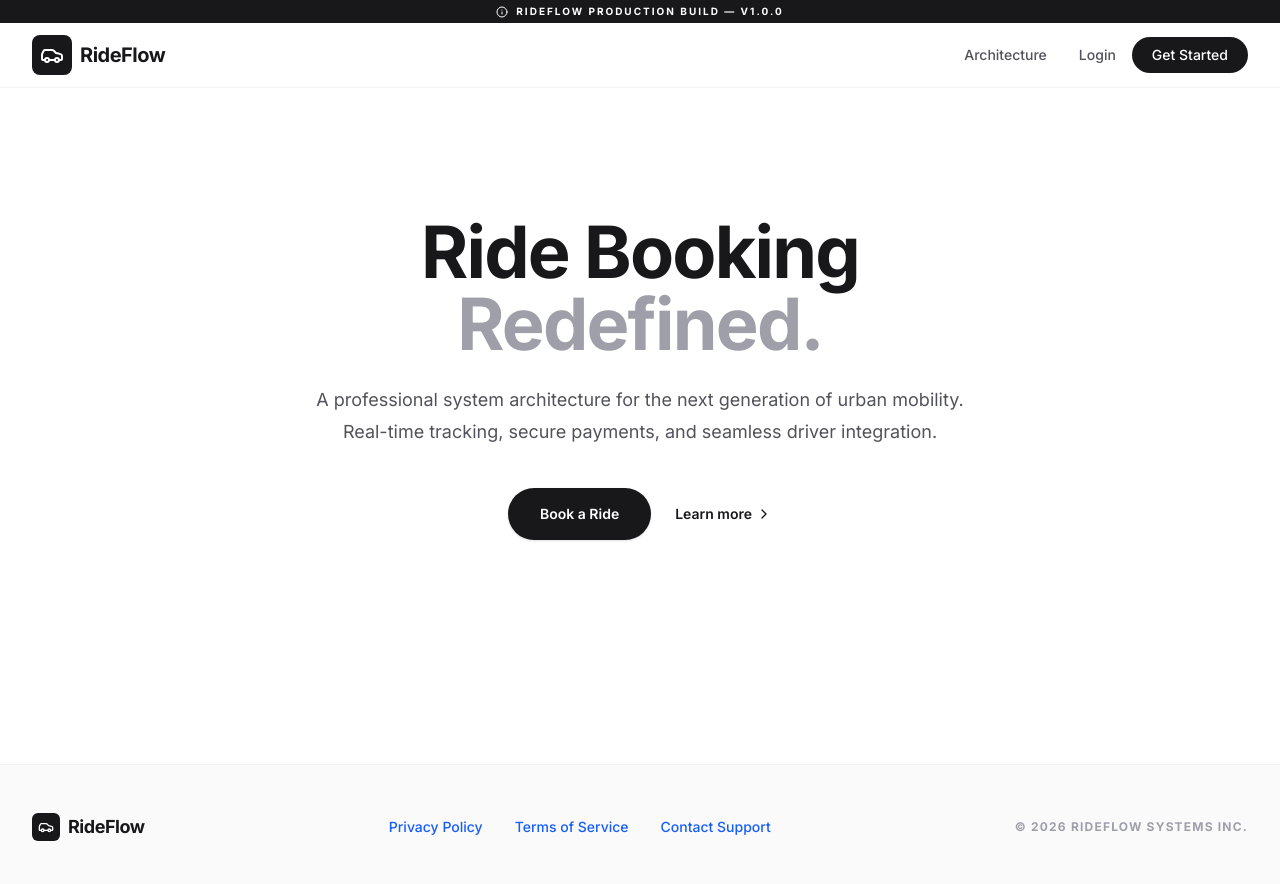
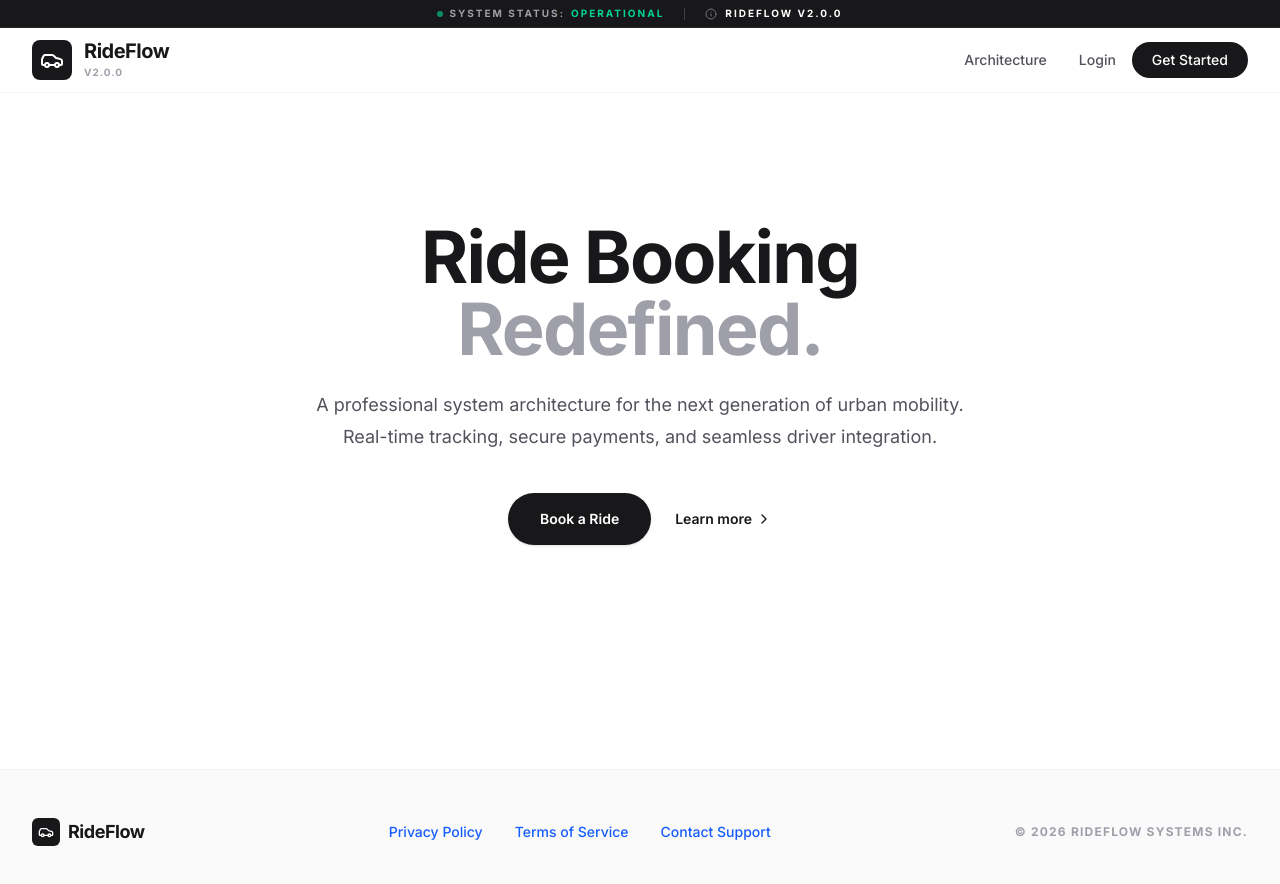
Before and after one commit to samruddhi161105/Rideflow, a React (Vite) app: page / in a window 1280 px wide. Shown: the top 884 px of the page. Built offline with nearby package versions, Linux system fonts and the light colour scheme.

Commit message:
feat: Enhance version banner with status and styling
Updates the version banner component to include real-time system status and improves visual styling with pulsing indicators and refined typography. Also updates the package.json version.

```diff
--- a/package.json
+++ b/package.json
@@ -1,7 +1,7 @@
 {
   "name": "react-example",
   "private": true,
-  "version": "1.0.0",
+  "version": "2.0.0",
   "type": "module",
   "scripts": {
     "dev": "tsx server.ts",
--- a/src/App.tsx
+++ b/src/App.tsx
@@ -47,9 +47,17 @@ interface Ride {
 // --- Components ---
 
 const VersionBanner = () => (
-  <div className="bg-zinc-900 text-white py-1 px-4 text-[10px] font-bold uppercase tracking-[0.2em] flex items-center justify-center gap-2">
-    <Info className="w-3 h-3" />
-    <span>RideFlow Production Build — v{APP_VERSION}</span>
+  <div className="bg-zinc-900 text-white py-1.5 px-4 text-[10px] font-bold uppercase tracking-[0.2em] flex items-center justify-center gap-3 border-b border-white/5">
+    <div className="flex items-center gap-1.5">
+      <div className="w-1.5 h-1.5 rounded-full bg-emerald-500 animate-pulse"></div>
+      <span className="text-zinc-400">System Status:</span>
+      <span className="text-emerald-400">Operational</span>
+    </div>
+    <div className="w-px h-3 bg-zinc-700 mx-2"></div>
+    <div className="flex items-center gap-2">
+      <Info className="w-3 h-3 text-zinc-500" />
+      <span>RideFlow v{APP_VERSION}</span>
+    </div>
   </div>
 );
 
@@ -60,11 +68,14 @@ const Navbar = ({ user, onLogout, onNavigate }: { user: UserData | null, onLogou
     <nav className="bg-white border-b border-zinc-100 sticky top-0 z-50">
       <div className="max-w-7xl mx-auto px-4 sm:px-6 lg:px-8">
         <div className="flex justify-between h-16 items-center">
-          <div className="flex items-center gap-2 cursor-pointer" onClick={() => onNavigate('home')}>
-            <div className="bg-zinc-900 p-2 rounded-lg">
+          <div className="flex items-center gap-3 cursor-pointer group" onClick={() => onNavigate('home')}>
+            <div className="bg-zinc-900 p-2 rounded-lg group-hover:scale-110 transition-transform">
               <Car className="text-white w-6 h-6" />
             </div>
-            <span className="text-xl font-bold tracking-tight text-zinc-900">RideFlow</span>
+            <div className="flex flex-col">
+              <span className="text-xl font-bold tracking-tight text-zinc-900 leading-none">RideFlow</span>
+              <span className="text-[10px] font-bold text-zinc-400 uppercase tracking-widest mt-1">v{APP_VERSION}</span>
+            </div>
           </div>
 
           <div className="hidden md:flex items-center gap-8">
```
